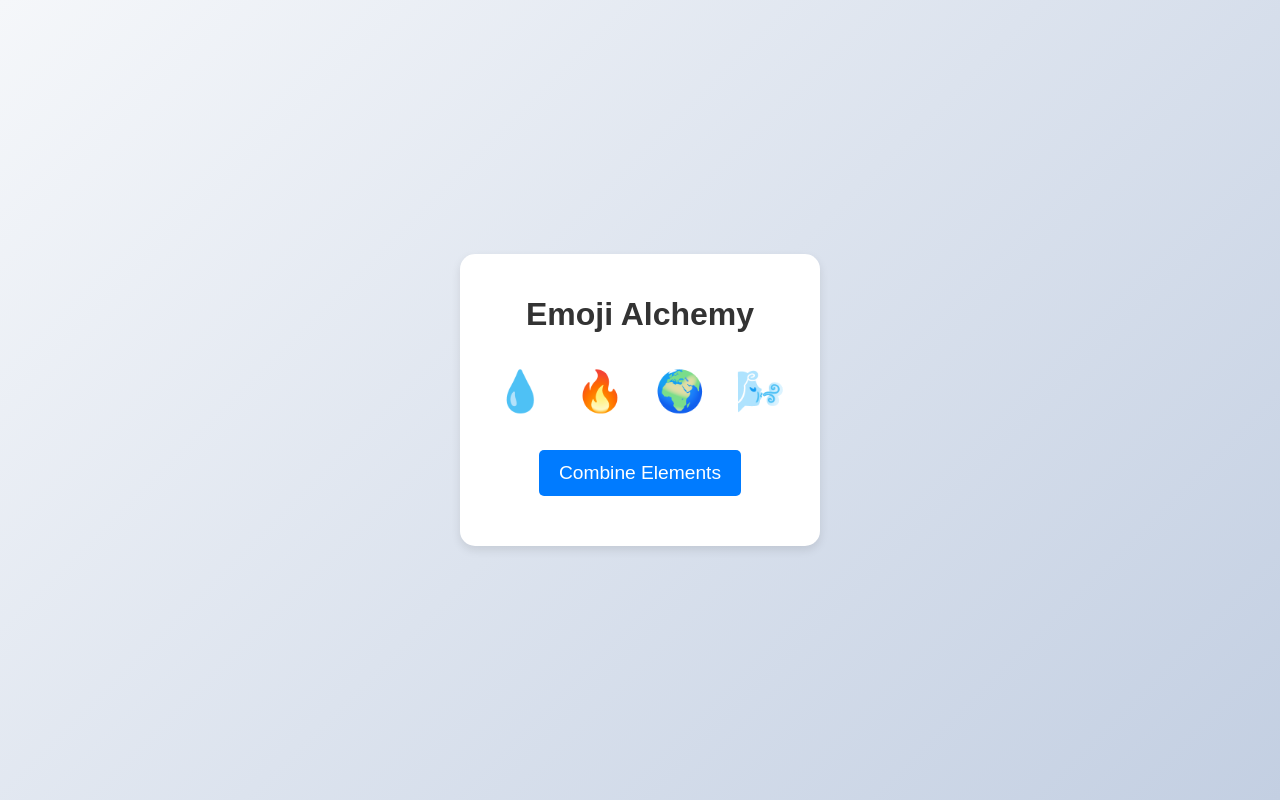
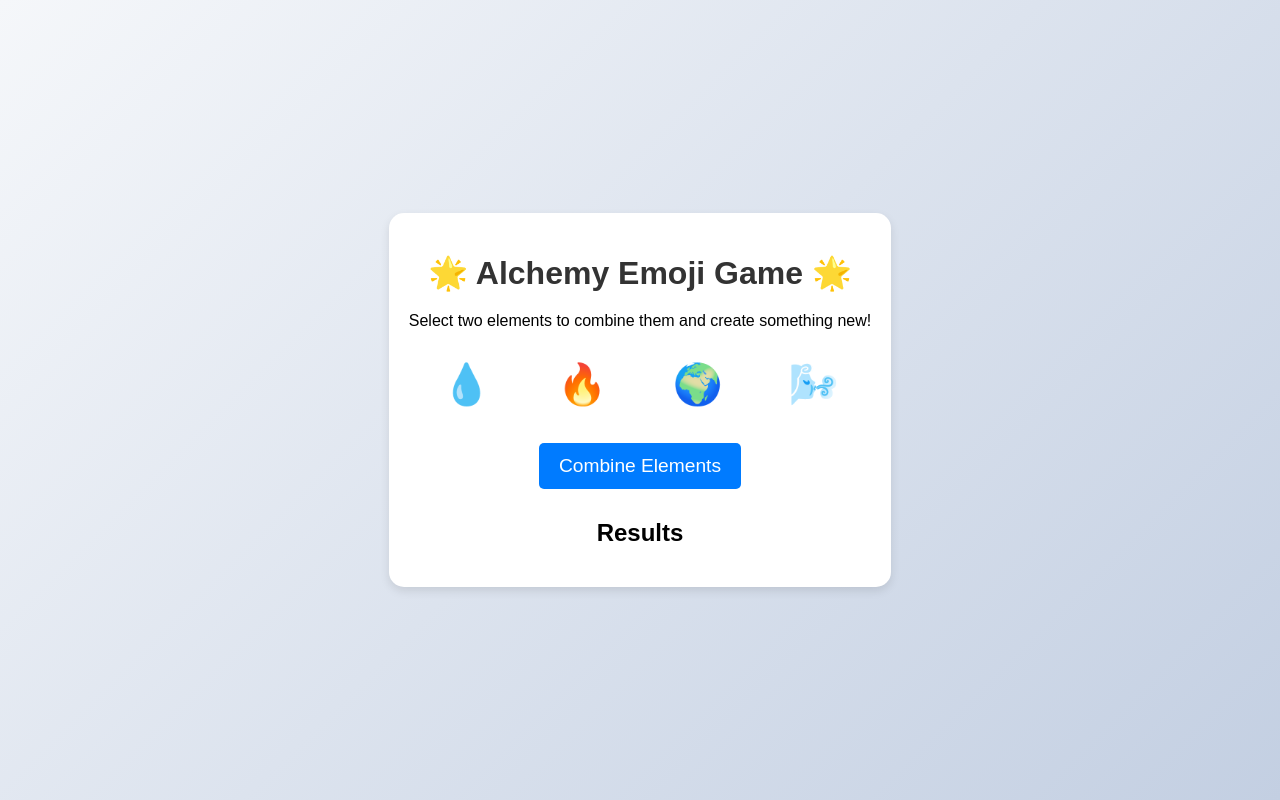
Before and after one commit to BrawlStarsNerd/brawlstarsnerd.github.io, a plain HTML site: page index.html in a window 1280 px wide. Drawn offline with Linux system fonts and the light colour scheme.

Commit message:
Update index.html

```diff
--- a/index.html
+++ b/index.html
@@ -3,19 +3,22 @@
 <head>
     <meta charset="UTF-8">
     <meta name="viewport" content="width=device-width, initial-scale=1.0">
-    <title>Alchemy Game</title>
+    <title>Alchemy Emoji Game</title>
     <link rel="stylesheet" href="styles.css">
 </head>
 <body>
     <div id="game-container">
-        <h1>Emoji Alchemy</h1>
+        <h1>🌟 Alchemy Emoji Game 🌟</h1>
+        <p>Select two elements to combine them and create something new!</p>
         <div id="elements-container"></div>
         <div id="combine-button">
             <button id="combine">Combine Elements</button>
         </div>
-        <div id="results-container"></div>
+        <div id="results-container">
+            <h2>Results</h2>
+            <div id="new-elements"></div>
+        </div>
     </div>
-
     <script src="script.js"></script>
 </body>
 </html>
```
